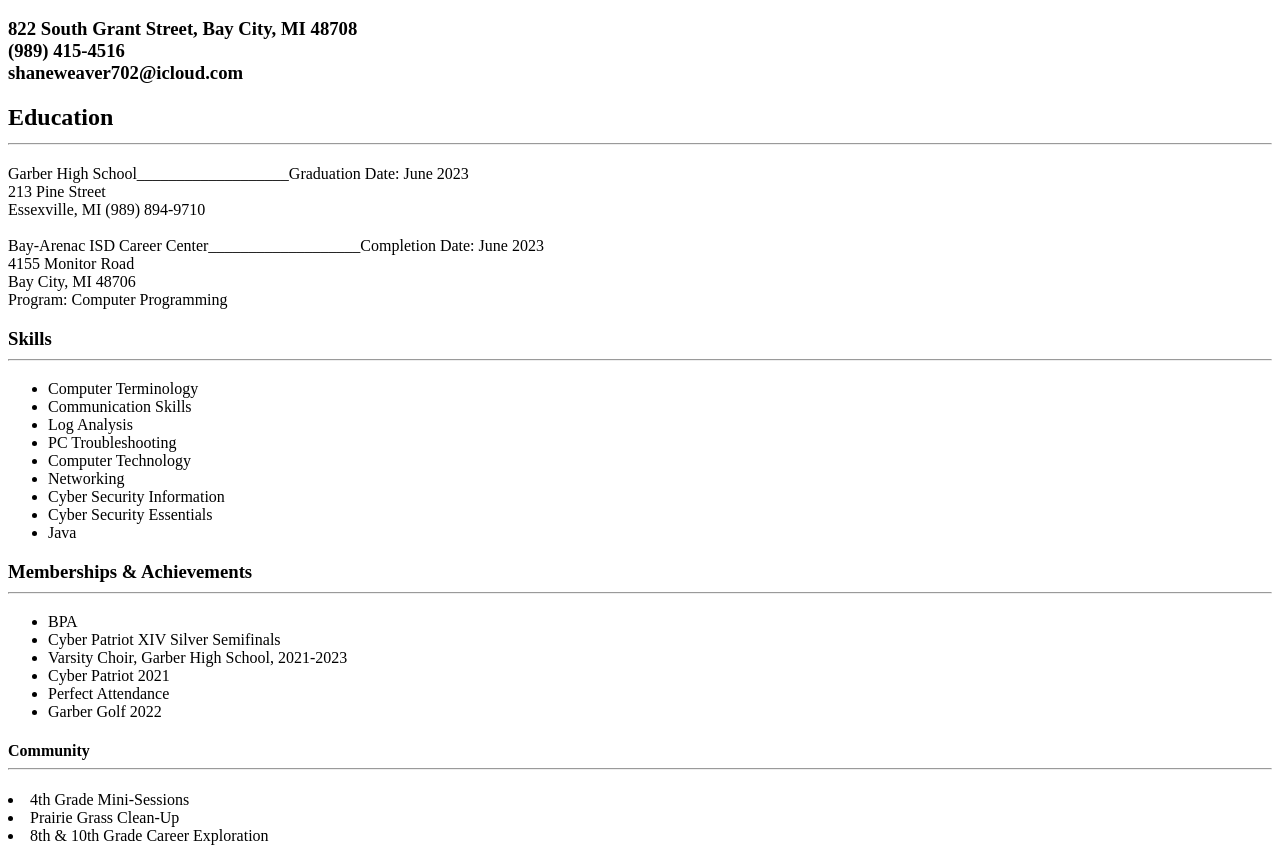
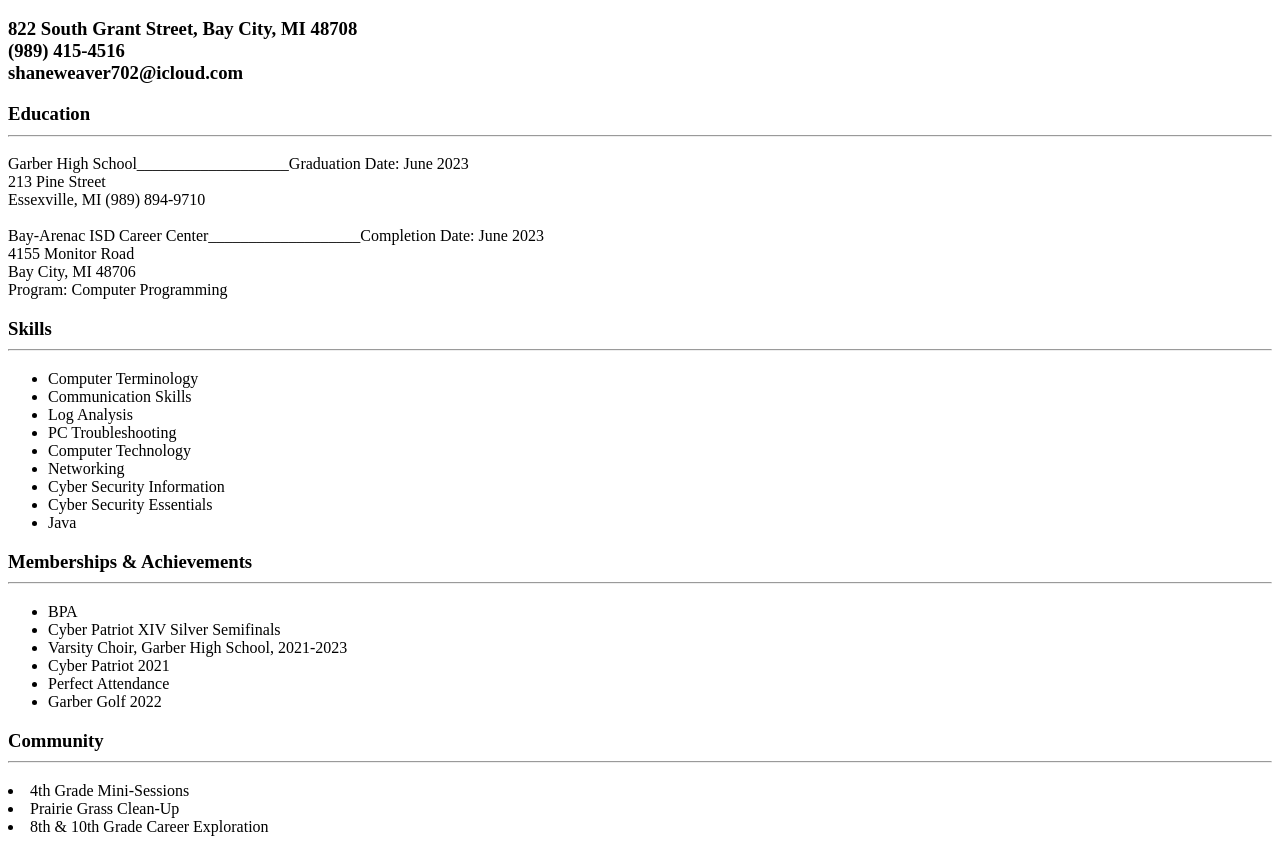
Before and after one commit to ShaneWeaver0415/ShaneWeaver0415.github.io, a plain HTML site: page 1-1/index.html in a window 1280 px wide. Shown: the part 48-901 px from the top of the page. Drawn offline with Linux system fonts and the light colour scheme.

Commit message:
Update index.html

```diff
--- a/1-1/index.html
+++ b/1-1/index.html
@@ -9,7 +9,7 @@
 shaneweaver702@icloud.com
 </h3>
 </body>
-<h2>Education<hr></h2>
+<h3>Education<hr></h3>
 <p>
     Garber High School___________________Graduation Date: June 2023<br>
     213 Pine Street<br>
@@ -41,7 +41,7 @@
     <li>Perfect Attendance</li>
     <li>Garber Golf 2022</li>
 </ul>
-<h4>Community<hr></h4>
+<h3>Community<hr></h3>
     <li>4th Grade Mini-Sessions</li>
     <li>Prairie Grass Clean-Up</li>
     <li>8th & 10th Grade Career Exploration</li>
```
